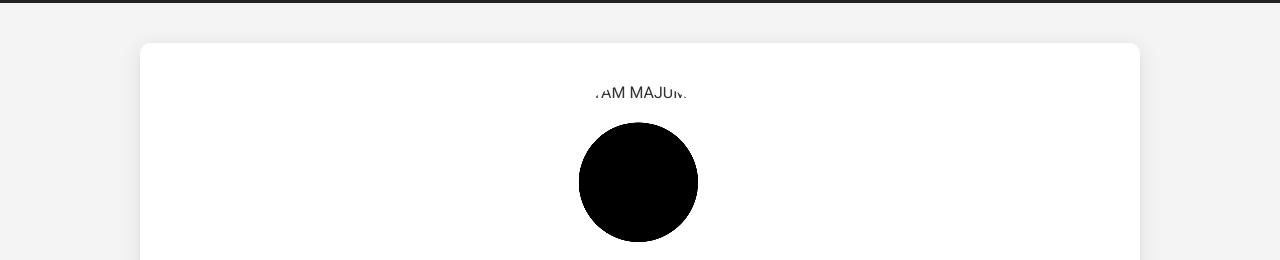
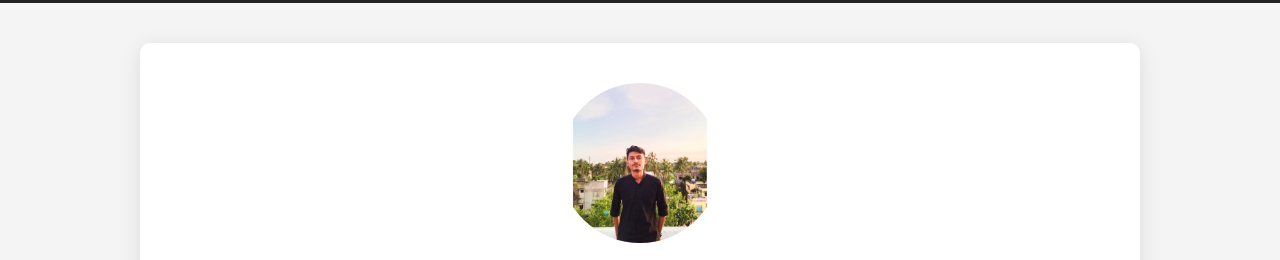
Before and after one commit to ritam1105/Website, a plain HTML site: page about.html in a window 1280 px wide. Shown: the part 65-325 px from the top of the page. Drawn offline with Linux system fonts and the light colour scheme.

Commit message:
Update about.html

```diff
--- a/about.html
+++ b/about.html
@@ -2,7 +2,7 @@
 <html lang="en">
 <head>
     <meta charset="UTF-8">
-    <link rel="shortcut icon" type="x-icon" href="image/ritam.jpg">
+    <link rel="shortcut icon" type="x-icon" href="ritam.jpg">
     <meta name="viewport" content="width=device-width, initial-scale=1.0, maximum-scale=1">
     <title>About</title>
     <link rel="stylesheet" href="about.css">
@@ -31,7 +31,7 @@
             <div class="container">
                 <div class="picture-resume-wrapper">
                     <div class="picture-resume">
-                        <img src="image/Dp.jpg" alt="RITAM MAJUMDAR" />
+                        <img src="Dp.jpg" alt="RITAM MAJUMDAR" />
                         <svg version="1.1" viewBox="0 0 350 350">
                             <defs>
                                 <filter id="goo">
```
